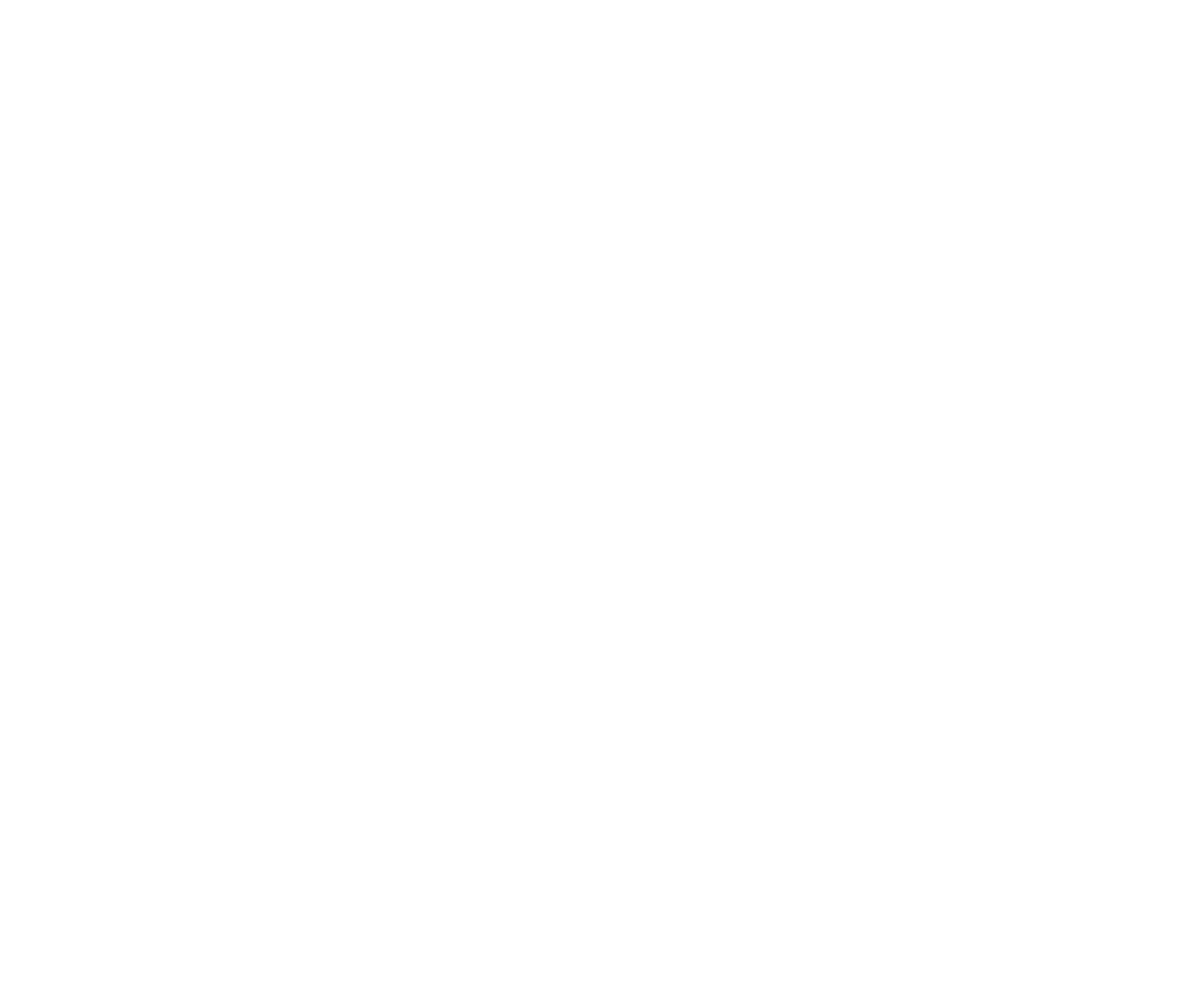
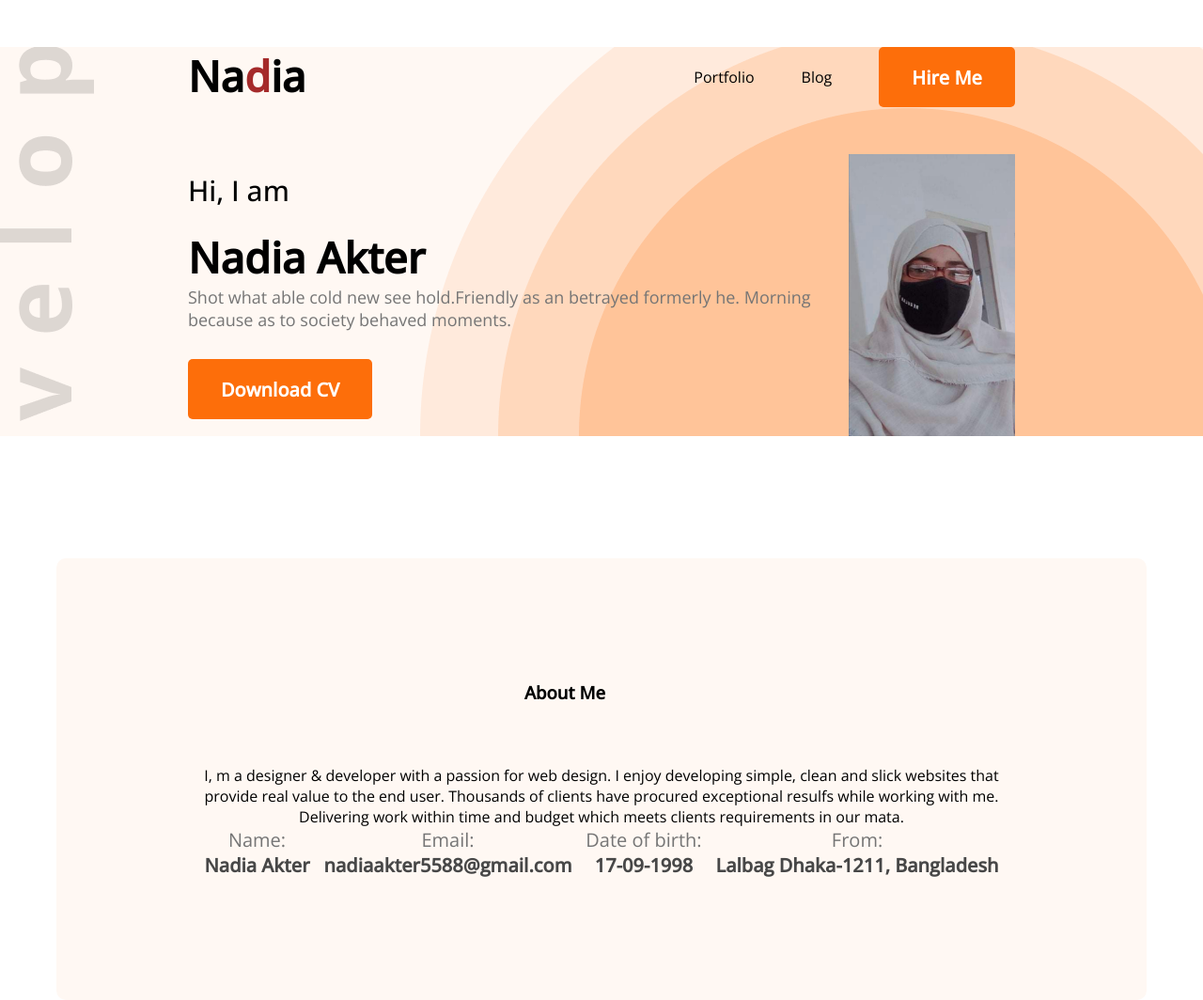
Before and after one commit to nadiaakter1998/developer-portfolio, a plain HTML site: page images/index.html in a window 1280 px wide. Shown: the whole page at 94% size. Before the commit the page ends 800 px from the top, so only its background shows below. Drawn offline with nearby package versions, Linux system fonts and the light colour scheme.

Commit message:
added header and about info

```diff
--- a/images/index.html
+++ b/images/index.html
@@ -4,9 +4,63 @@
     <meta charset="UTF-8">
     <meta http-equiv="X-UA-Compatible" content="IE=edge">
     <meta name="viewport" content="width=device-width, initial-scale=1.0">
-    <title>Portfolio</title>
+    <title>Developer Portfolio</title>
+    <link rel="stylesheet" href="portfolio.css/style.css">
+    <link rel="preconnect" href="https://fonts.googleapis.com">
+    <link rel="preconnect" href="https://fonts.gstatic.com" crossorigin>
+    <link href="https://fonts.googleapis.com/css2?family=Open+Sans:wght@400;500&display=swap" rel="stylesheet">
 </head>
 <body>
+    <header class="header">
+         <nav>
+            <h2 class="nav-title">Na<span class="text-primary">d</span>ia</h2>
 
+            <ul>
+                <li>Portfolio</li>
+                <li>Blog</li>
+                <li><button class="btn-primary">Hire Me</button></li>
+            </ul>
+
+        </nav>
+        <!-- header banner -->
+        <div class="banner">
+            <div>
+                <h3 class="banner-sub-title">Hi, I am </h3>
+                <h1 class="banner-title">Nadia Akter</h1>
+                <p class="banner-description">Shot what able cold new see hold.Friendly as an betrayed formerly he. Morning because as to society behaved moments.</p>
+                <button class="btn-primary">Download CV</button>
+            </div>
+           <img src="Nadia.jpg" alt="Nadia's pic" width="200px" height="300px">
+        </div>
+    </header>
+    <main>
+        <section class="about">
+            <h3 class="section-title">About Me</h3>
+            <p class="section-description">I, m a designer & developer with a passion for web design. I enjoy developing simple, clean and slick websites that provide real value to the end user. Thousands of clients have procured exceptional resulfs while working with me. Delivering work within time and budget which meets clients requirements in our mata.</p>
+            <div class="about-info-container">
+                <div class="about-info">
+                    <p class="info-title">Name:</p>
+                    <p class="info-description">Nadia Akter</p>
+                </div>
+                <div class="about-info">
+                    <p class="info-title">Email:</p>
+                    <p class="info-description">nadiaakter5588@gmail.com</p>
+                </div>
+                <div class="about-info">
+                    <p class="info-title">Date of birth:</p>
+                    <p class="info-description">17-09-1998</p>
+                </div>
+                <div class="about-info">
+                    <p class="info-title">From:</p>
+                    <p class="info-description">Lalbag Dhaka-1211, Bangladesh</p>
+                </div>
+            </div>
+
+        </section>
+
+    </main>
+    <footer>
+
+    </footer>
 </body>
 </html>
--- /dev/null
+++ b/images/portfolio.css/style.css
@@ -0,0 +1,105 @@
+*{
+    margin: 0px;
+    font-family: 'Open Sans', sans-serif;
+}
+
+.text-primary{
+    color: brown;
+}
+.btn-primary{
+    height: 64px;
+    color: #FFFFFF;
+    font-size: 20px;
+    font-weight: 700;
+    border: 0px;
+    padding: 10px 35px;
+    border-radius: 5px;
+    background: #fd6e0a;
+}
+.header{
+    background-color:#FFF8F3;
+    background-image: url('../header_bg.png'), url('../developer.png');
+    background-repeat: no-repeat;
+    background-position: bottom right, left;
+}
+/* header and navigation styles */
+nav{
+    display: flex;
+    justify-content: space-between;
+    margin: 50px 200px;
+}
+
+.nav-title{
+    font-weight: 800;
+    font-size: 45px;
+}
+nav ul{
+    display: flex;
+    align-items: center;
+}
+nav li{
+    list-style: none;
+    margin-left: 50px;
+
+}
+
+/* banner styles */
+.banner{
+    display: flex;
+    align-items: center;
+    margin: 0px 200px;
+}
+.banner-title{
+    font-size: 45px;
+    font-weight: 700;
+
+}
+.banner-sub-title{
+    font-size: 30px;
+    font-weight: 500;
+    margin-bottom: 20px
+}
+.banner-description{
+    color: rgba(46, 44, 44, 0.863);
+    font-size: 18px;
+    font-weight: 300;
+    margin-bottom: 30px;
+}
+main{
+    max-width: 1160px;
+    margin: 0 auto;
+}
+/* main section about me */
+.about{
+    margin-top: 130px;
+    background: #FFF8F3;
+    border-radius: 10px;
+    padding: 130px 150px;
+    text-align: center;
+
+}
+.section-title{
+    width: 782px;
+    height: 60px;
+    margin-bottom: 30px;
+
+}
+.banner-description{
+    color: #757575;
+    font-size: 18px;
+    margin-bottom: 30px;
+
+}
+.about-info-container{
+    display: flex;
+    justify-content: space-around;
+}
+.about .info-title{
+    font-size: 20px;
+    color: #757575;
+}
+.about .info-description{
+    font-weight: 700;
+    font-size: 20px;
+    color: #474747;
+}
```
Also changed, not shown: images/Nadia.jpg (added).
